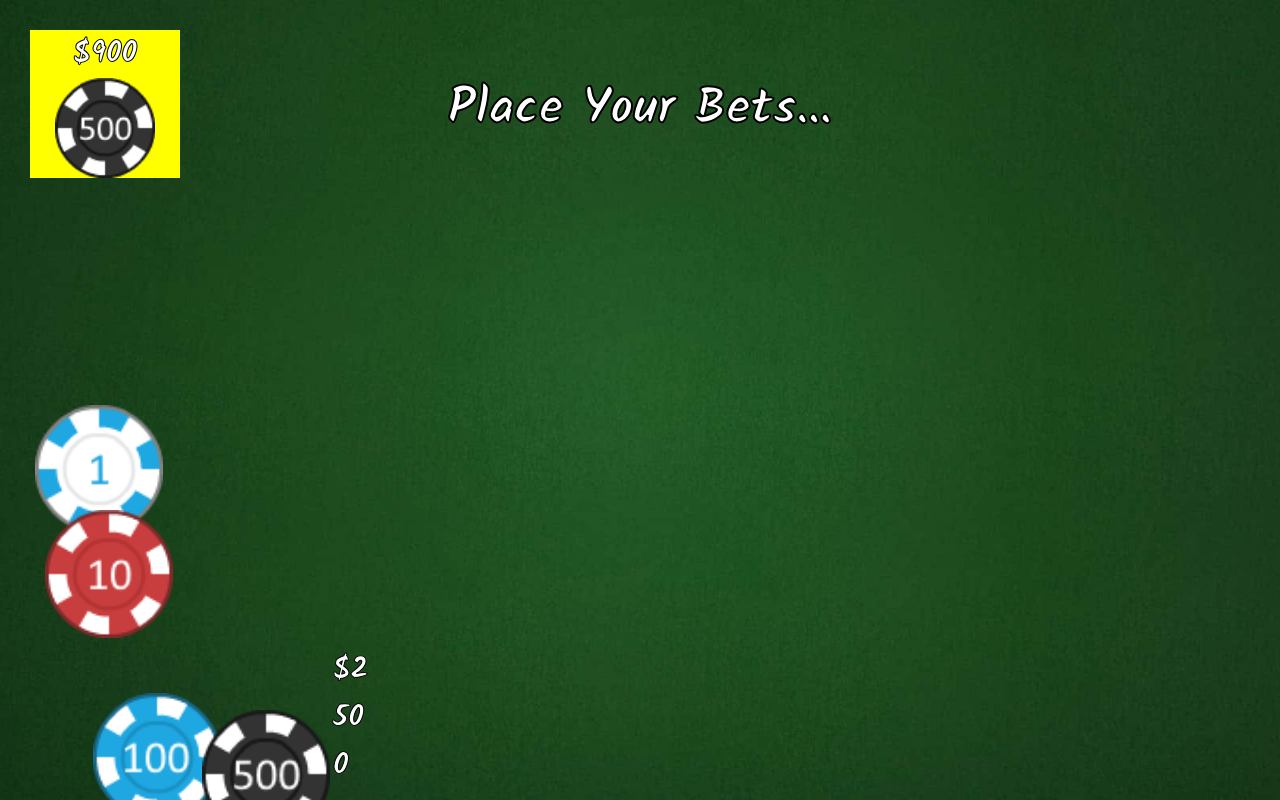
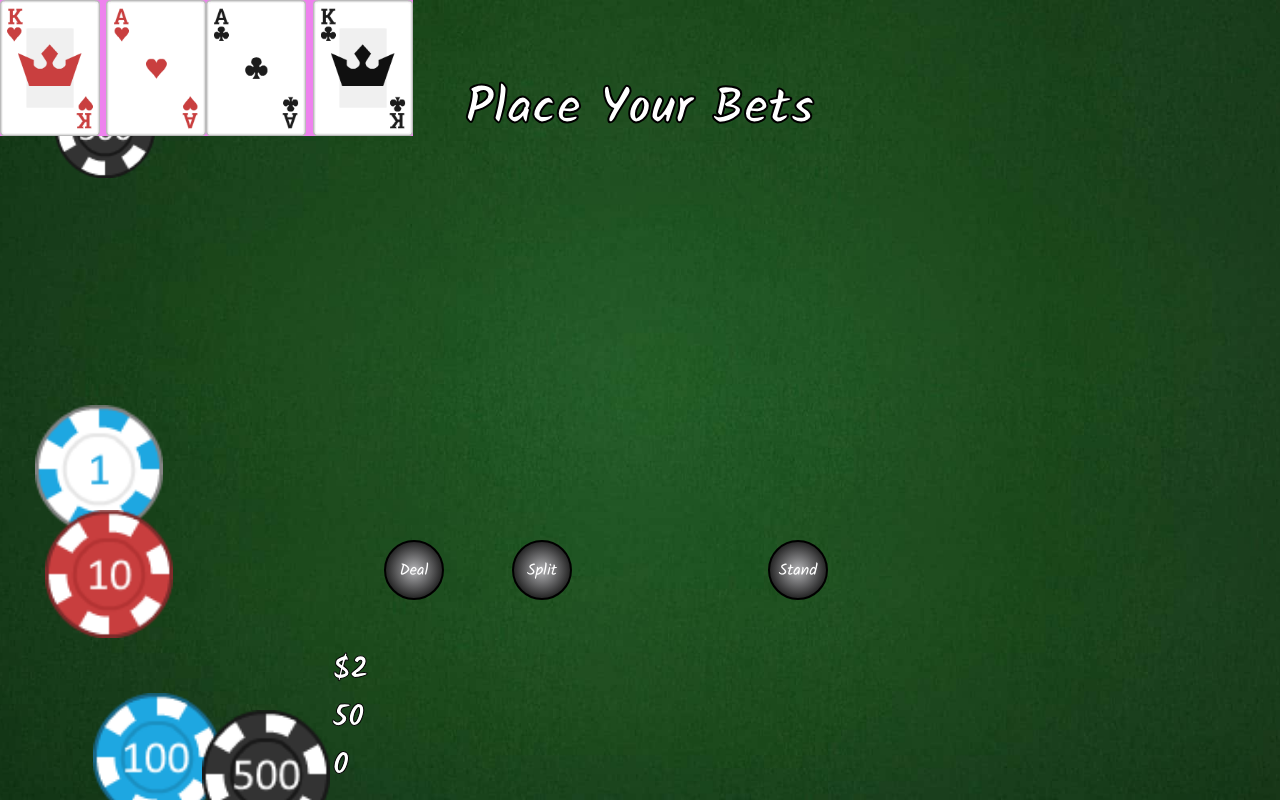
Before and after one commit to LaurynasAnd/black-jack, a plain HTML site: page index.html in a window 1280 px wide. Drawn offline with Linux system fonts and the light colour scheme.

Commit message:
cards position start

```diff
--- a/css/layout.css
+++ b/css/layout.css
@@ -20,7 +20,6 @@
         -webkit-text-stroke: 2px black;
     }
     .bet {
-        background-color: yellow;
         width: 150px;
         position: absolute;
         top: 30px;
@@ -83,5 +82,49 @@
             color: #fff;
             -webkit-text-stroke: 1px #000;
         }
-    .cards {}
-    .button {}
+    .cards {
+        position: absolute;
+        background-color: violet;
+        display: flex;
+        flex-direction: row;
+        align-items: center;
+        justify-content: space-between;
+    }
+        .cards > .player {}
+        .cards > .dealer {}
+        .cards img {
+            display: inline-block;
+            width: 100px;
+        }
+    .button {
+        display: flex;
+        flex-direction: row;
+        align-items: center;
+        justify-content: center;
+        position: absolute;
+        width: 60px;
+        height: 60px;
+        background: radial-gradient(circle, #b3b3b6 0%, #141414 80%);
+        text-transform: capitalize;
+        color: white;
+        border-radius: 50%;
+        border: 2px solid #000;
+        box-shadow: 0px 0px 0px #000000bf;
+        bottom: 25%;
+        cursor: pointer;
+    }
+    .button.deal {
+        left: 30%;
+    }
+    .button.split {
+        left: 40%;
+    }
+    .button.stand {
+        left: 60%;
+    }
+
+
+
+    @media (max-width: 1100px){}
+    @media (max-width: 768px){}
+    @media (max-width: 420px){}
--- a/index.html
+++ b/index.html
@@ -8,7 +8,7 @@
 </head>
 <body>
     <div id="table">
-        <h1 class="title">Place your bets...</h1>
+        <h1 class="title">Place your bets</h1>
         <div class="bet">
             <div class="sum">&dollar;900</div>
             <img src="./img/chips/chipBlackWhite_border.png
@@ -29,10 +29,19 @@
             </div>
             <div class="bank-total">&dollar;2500</div>
         </div>
-        <div class="cards"></div>
-        <div class="button"></div>
-        <div class="button"></div>
-        <div class="button"></div>
+        <div class="cards">
+            <div class="player">
+                <img src="./img/cards/cardHeartsK.png" alt="">
+                <img src="./img/cards/cardHeartsA.png" alt="">
+            </div>
+            <div class="dealer">
+                <img src="./img/cards/cardClubsA.png" alt="">
+                <img src="./img/cards/cardClubsK.png" alt="">
+            </div>
+        </div>
+        <div class="button hidden deal">deal</div>
+        <div class="button hidden split">split</div>
+        <div class="button hidden stand">stand</div>
     </div>
 
     <script src="./js/main.js"></script>
```
